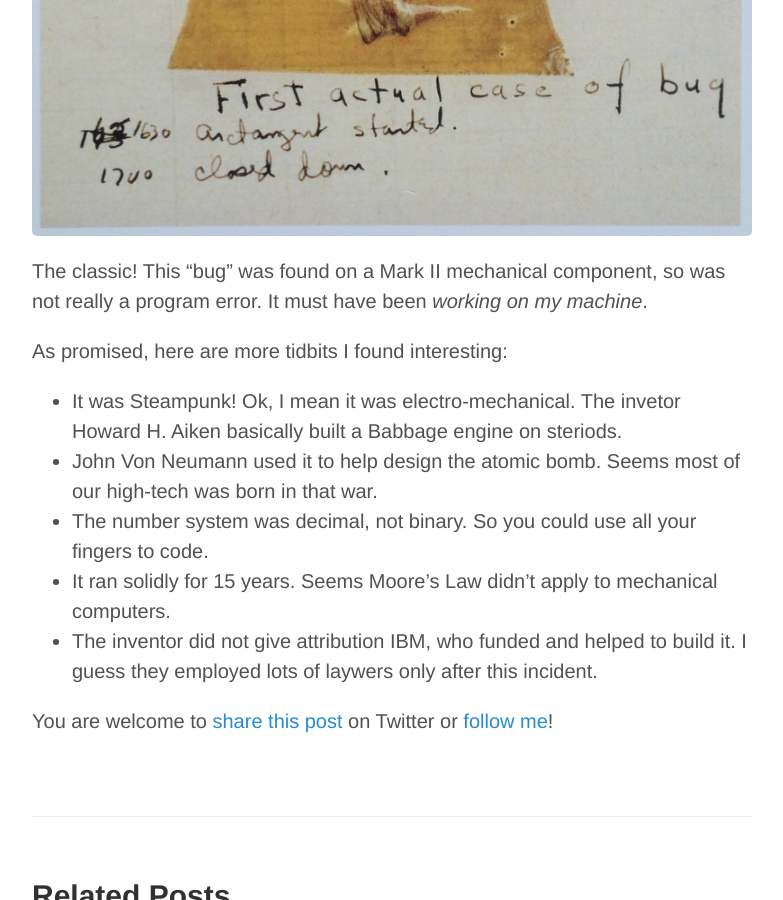
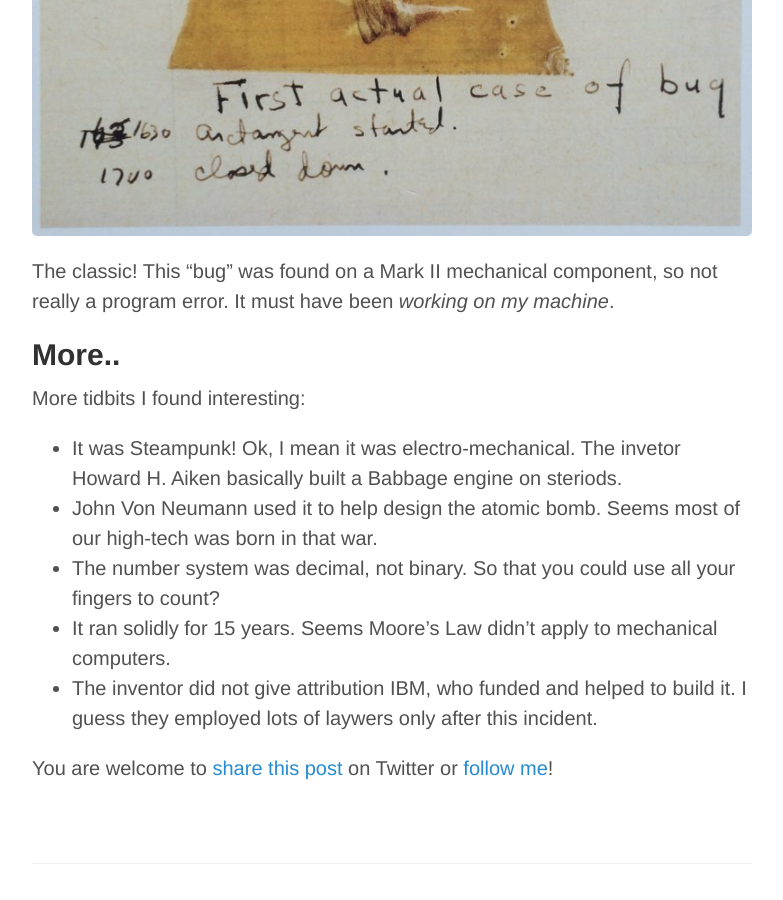
Before and after one commit to jacdevos/jacdevos.github.io.old, a Jekyll site: the page built from _posts/2014-08-03-The_origin_of_bug_loop_and_patch.md, in a window 1280 px wide and 900 px high, scrolled down 3150 px. Shown: the whole window, without its empty margins (248-1031 px from the left). Built offline with Jekyll 4.4.1, drawn with Linux system fonts in a browser that asks for light colours; Markdown is read by kramdown in place of the engine named in the settings.

Commit message:
Update 2014-08-03-The_origin_of_bug_loop_and_patch.md

```diff
--- a/_posts/2014-08-03-The_origin_of_bug_loop_and_patch.md
+++ b/_posts/2014-08-03-The_origin_of_bug_loop_and_patch.md
@@ -27,13 +27,14 @@ An actual patch. A correction is made by literally patching a piece of the tape
 
 ![The Harvard Mark I Loop]({{ site.url }}/public/marki_bug.JPG)
 
-The classic! This "bug" was found on a Mark II mechanical component, so was not really a program error. It must have been *working on my machine*.
+The classic! This "bug" was found on a Mark II mechanical component, so not really a program error. It must have been *working on my machine*.
 
-As promised, here are more tidbits I found interesting:
+## More..
+More tidbits I found interesting:
 
 * It was Steampunk! Ok, I mean it was electro-mechanical. The invetor Howard H. Aiken basically built a Babbage engine on steriods.
 * John Von Neumann used it to help design the atomic bomb. Seems most of our high-tech was born in that war.
-* The number system was decimal, not binary. So you could use all your fingers to code.
+* The number system was decimal, not binary. So that you could use all your fingers to count?
 * It ran solidly for 15 years. Seems Moore's Law didn't apply to mechanical computers.
 * The inventor did not give attribution IBM, who funded and helped to build it. I guess they employed lots of laywers only after this incident.
 
```
